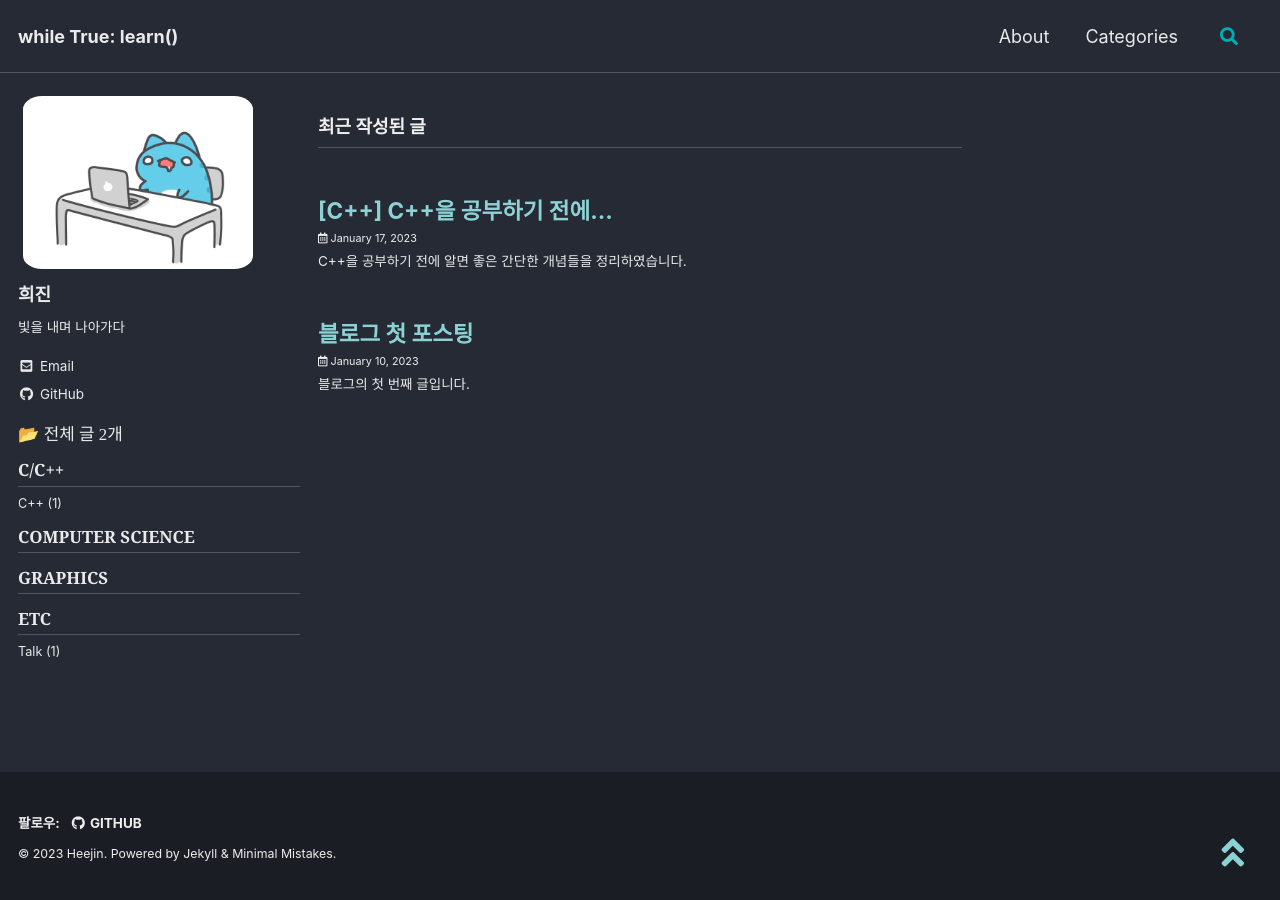
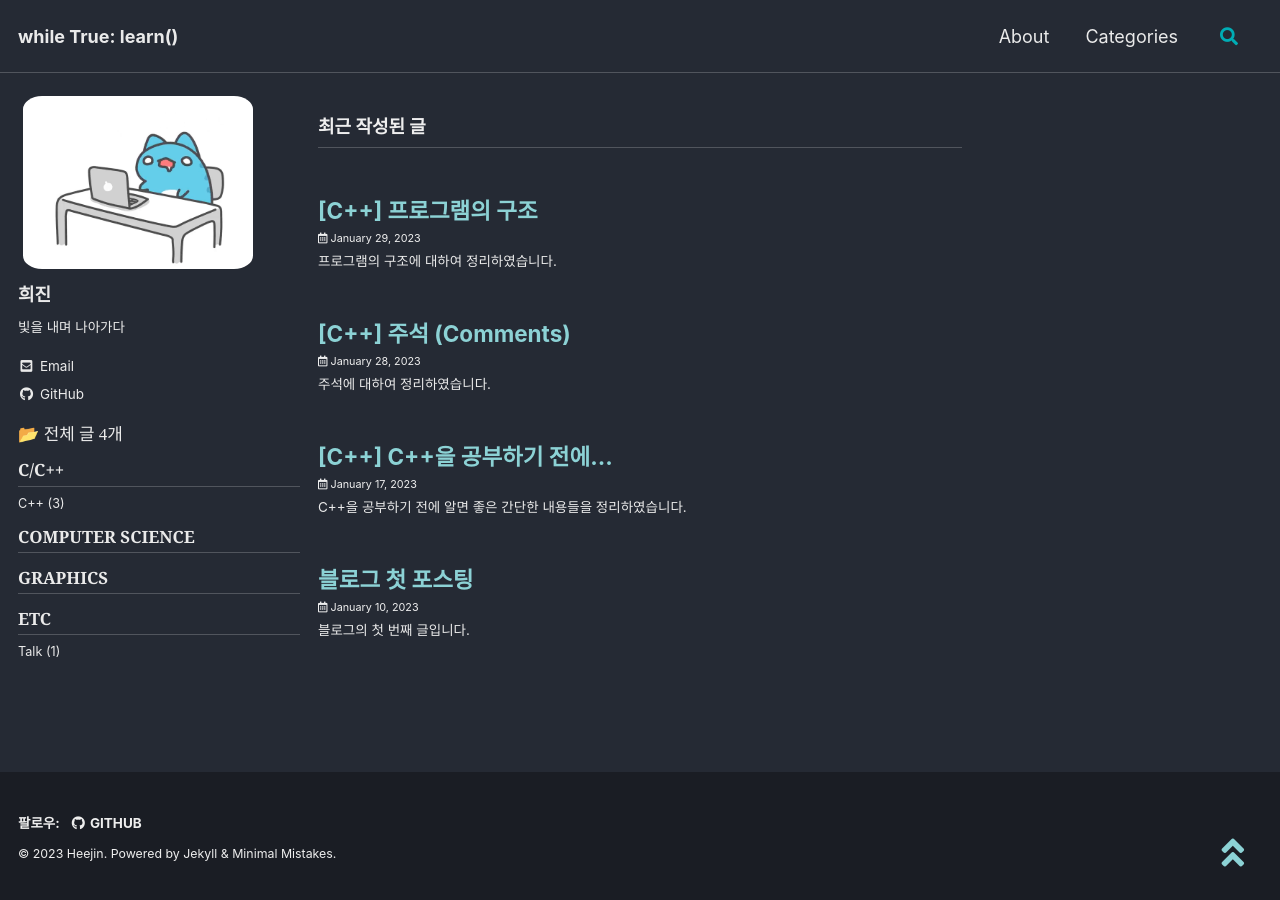
Before and after one commit to heejinn/heejinn.github.io, a Jekyll site: the page built from index.html, in a window 1280 px wide. Built offline with Jekyll 4.4.1, drawn with Linux system fonts in a browser that asks for light colours; cached includes are drawn as plain includes; some web fonts are replaced; the list of posts is cut into pages by our own code.

Commit message:
포스팅 및 내용 수정

```diff
--- a/_posts/2023-01-17-programming-language.md
+++ b/_posts/2023-01-17-before-learning-c++.md
@@ -1,6 +1,6 @@
 ---
 title:  "[C++] C++을 공부하기 전에..."
-excerpt: "C++을 공부하기 전에 알면 좋은 간단한 개념들을 정리하였습니다."
+excerpt: "C++을 공부하기 전에 알면 좋은 간단한 내용들을 정리하였습니다."
 
 categories:
   -  cpp
--- /dev/null
+++ b/_posts/2023-01-28-comments.md
@@ -0,0 +1,16 @@
+---
+title:  "[C++] 주석 (Comments)"
+excerpt: "주석에 대하여 정리하였습니다."
+
+categories:
+  -  cpp
+tags:
+  - [C++, Programming]
+
+toc: true
+toc_label: 목차
+toc_sticky: true
+
+date: 2023-01-28
+last_modified_at: 2023-01-28
+---
--- /dev/null
+++ b/_posts/2023-01-29-the-structure-of-a-program.md
@@ -0,0 +1,16 @@
+---
+title:  "[C++] 프로그램의 구조"
+excerpt: "프로그램의 구조에 대하여 정리하였습니다."
+
+categories:
+  -  cpp
+tags:
+  - [C++, Programming]
+
+toc: true
+toc_label: 목차
+toc_sticky: true
+
+date: 2023-01-29
+last_modified_at: 2023-01-29
+---
```
